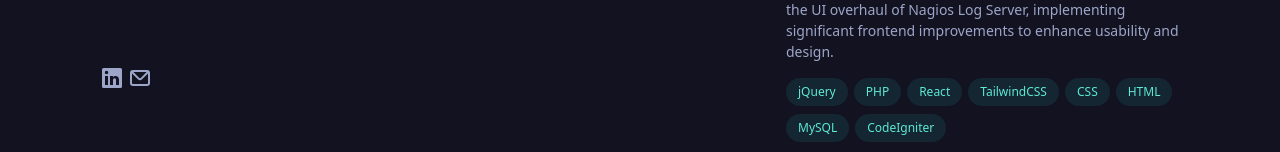
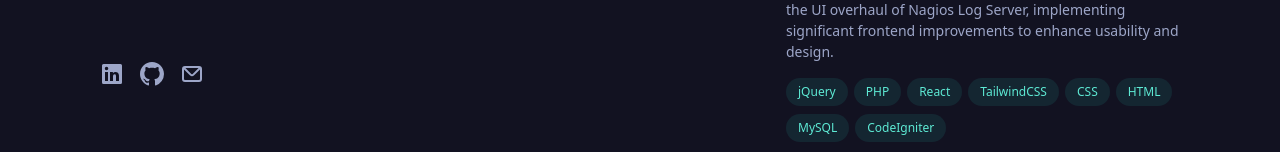
Before and after one commit to SandorGardil/portfolio, a React (Vite) app: page / in a window 1280 px wide. Shown: the part 614-766 px from the top of the page. Built offline with nearby package versions, Linux system fonts and the light colour scheme.

Commit message:
add github link, not much to see

```diff
--- a/src/App.tsx
+++ b/src/App.tsx
@@ -76,7 +76,7 @@
                 <Navigation />
               </div>
               <ul className="ml-1 mt-8 flex items-center">
-                <li className="mr-5 text-xs shrink-0 gap-1 flex">
+                <li className="mr-4 text-xs shrink-0">
                   <TooltipProvider delayDuration={200}>
                     <Tooltip>
                       <TooltipTrigger>
@@ -87,6 +87,20 @@
                       </TooltipContent>
                     </Tooltip>
                   </TooltipProvider>
+                </li>
+                <li className="mr-4 text-xs shrink-0">
+                  <TooltipProvider delayDuration={200}>
+                    <Tooltip>
+                      <TooltipTrigger>
+                        <a className="block hover:text-slate-200" href="https://github.com/SandorGardil" target="_blank" rel="noreferrer noopener" aria-label="GitHub (opens in a new tab)" title="GitHub"><span className="sr-only">GitHub</span><svg xmlns="http://www.w3.org/2000/svg" viewBox="0 0 16 16" fill="currentColor" className="h-6 w-6" aria-hidden="true"><path d="M8 0C3.58 0 0 3.58 0 8c0 3.54 2.29 6.53 5.47 7.59.4.07.55-.17.55-.38 0-.19-.01-.82-.01-1.49-2.01.37-2.53-.49-2.69-.94-.09-.23-.48-.94-.82-1.13-.28-.15-.68-.52-.01-.53.63-.01 1.08.58 1.23.82.72 1.21 1.87.87 2.33.66.07-.52.28-.87.51-1.07-1.78-.2-3.64-.89-3.64-3.95 0-.87.31-1.59.82-2.15-.08-.2-.36-1.02.08-2.12 0 0 .67-.21 2.2.82.64-.18 1.32-.27 2-.27.68 0 1.36.09 2 .27 1.53-1.04 2.2-.82 2.2-.82.44 1.1.16 1.92.08 2.12.51.56.82 1.27.82 2.15 0 3.07-1.87 3.75-3.65 3.95.29.25.54.73.54 1.48 0 1.07-.01 1.93-.01 2.2 0 .21.15.46.55.38A8.013 8.013 0 0016 8c0-4.42-3.58-8-8-8z"></path></svg></a>
+                      </TooltipTrigger>
+                      <TooltipContent>
+                        <p>Github</p>
+                      </TooltipContent>
+                    </Tooltip>
+                  </TooltipProvider>
+                </li>
+                <li className="mr-4 text-xs shrink-0">
                   <TooltipProvider delayDuration={200}>
                     <Tooltip>
                       <TooltipTrigger>
@@ -97,7 +111,6 @@
                       </TooltipContent>
                     </Tooltip>
                   </TooltipProvider>
-
                 </li>
               </ul>
             </header>
```
Lines whose indentation alone changed are shown as unchanged.
